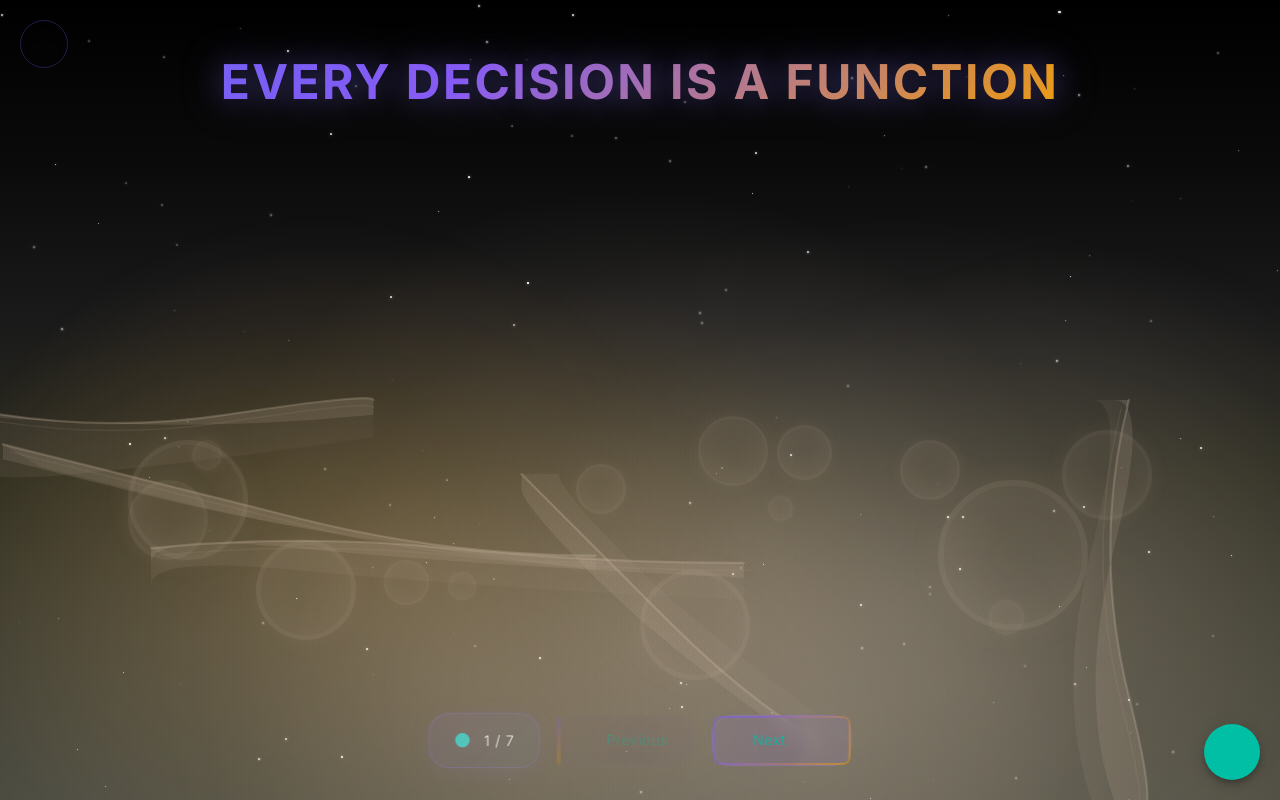
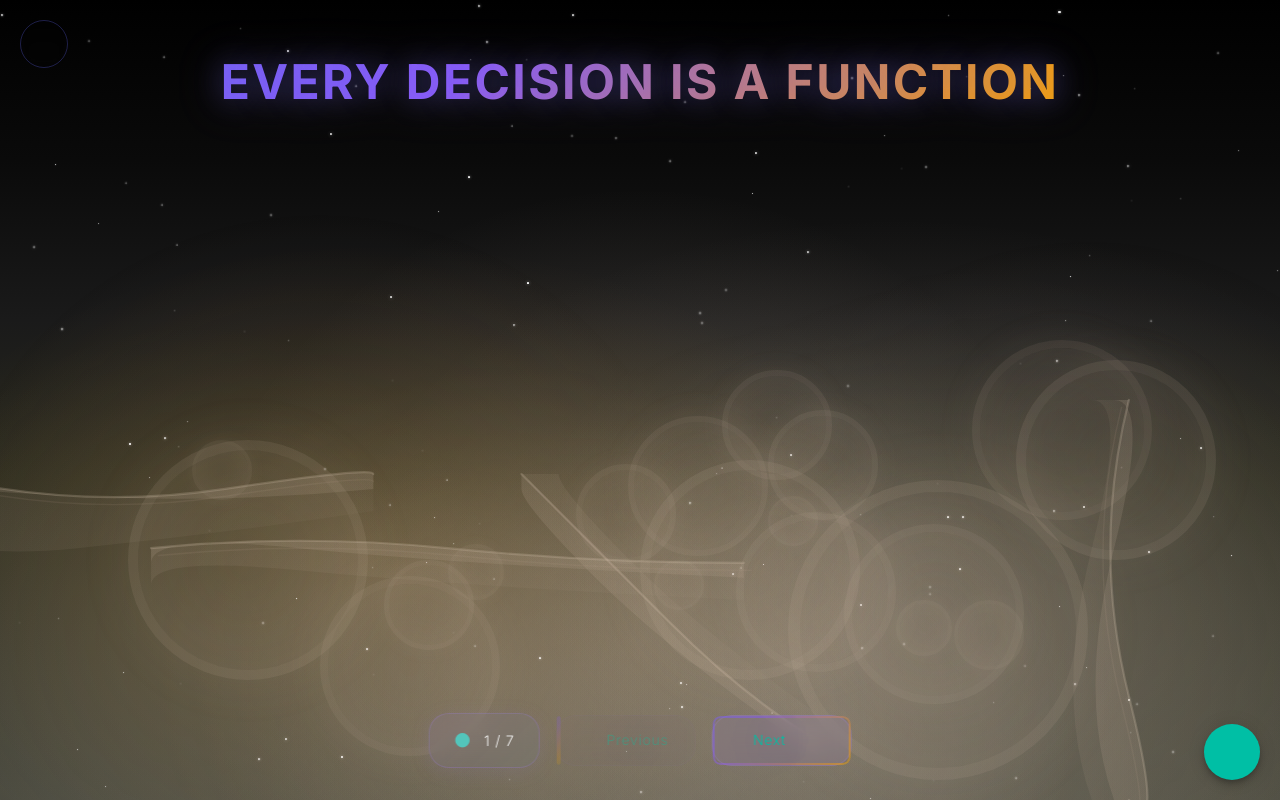
Before and after one commit to zhou-dong/alchemist-ai, a React (Vite) app: page /alchemist-ai/functions-decisions in a window 1280 px wide. Built offline with nearby package versions, Linux system fonts and the light colour scheme; some icons are missing.

Commit message:
Update MercuryBackground.tsx

```diff
--- a/src/pages/functions-decisions/MercuryBackground.tsx
+++ b/src/pages/functions-decisions/MercuryBackground.tsx
@@ -184,32 +184,14 @@ export const MercuryBackground = () => {
           position: 'absolute',
           top: '55%',
           left: '10%',
-          width: '120px',
-          height: '120px',
+          width: '240px',
+          height: '240px',
           borderRadius: '50%',
-          border: `5px solid ${craterColors.border.large}`,
+          border: `10px solid ${craterColors.border.large}`,
           boxShadow: `
-            inset 0 0 60px ${craterColors.shadow.inset},
-            0 0 30px ${craterColors.shadow.outer},
-            inset 0 0 100px ${craterColors.shadow.deep}
-          `,
-          zIndex: 0.5,
-          opacity: craterColors.opacity,
-        }}
-      />
-      <Box
-        sx={{
-          position: 'absolute',
-          top: '60%',
-          left: '10%',
-          width: '80px',
-          height: '80px',
-          borderRadius: '50%',
-          border: `4px solid ${craterColors.border.medium}`,
-          boxShadow: `
-            inset 0 0 45px ${craterColors.shadow.inset},
-            0 0 20px ${craterColors.shadow.outer},
-            inset 0 0 70px ${craterColors.shadow.deep}
+            inset 0 0 120px ${craterColors.shadow.inset},
+            0 0 60px ${craterColors.shadow.outer},
+            inset 0 0 200px ${craterColors.shadow.deep}
           `,
           zIndex: 0.5,
           opacity: craterColors.opacity,
@@ -220,50 +202,14 @@ export const MercuryBackground = () => {
           position: 'absolute',
           top: '60%',
           right: '15%',
-          width: '150px',
-          height: '150px',
+          width: '300px',
+          height: '300px',
           borderRadius: '50%',
-          border: `6px solid ${craterColors.border.large}`,
+          border: `12px solid ${craterColors.border.large}`,
           boxShadow: `
-            inset 0 0 70px ${craterColors.shadow.inset},
-            0 0 35px ${craterColors.shadow.outer},
-            inset 0 0 120px ${craterColors.shadow.deep}
-          `,
-          zIndex: 0.5,
-          opacity: craterColors.opacity,
-        }}
-      />
-      <Box
-        sx={{
-          position: 'absolute',
-          bottom: '20%',
-          left: '20%',
-          width: '100px',
-          height: '100px',
-          borderRadius: '50%',
-          border: `5px solid ${craterColors.border.large}`,
-          boxShadow: `
-            inset 0 0 50px ${craterColors.shadow.inset},
-            0 0 25px ${craterColors.shadow.outer},
-            inset 0 0 85px ${craterColors.shadow.deep}
-          `,
-          zIndex: 0.5,
-          opacity: craterColors.opacity,
-        }}
-      />
-      <Box
-        sx={{
-          position: 'absolute',
-          top: '55%',
-          right: '25%',
-          width: '60px',
-          height: '60px',
-          borderRadius: '50%',
-          border: `3px solid ${craterColors.border.medium}`,
-          boxShadow: `
-            inset 0 0 30px ${craterColors.shadow.inset},
-            0 0 15px ${craterColors.shadow.outer},
-            inset 0 0 50px ${craterColors.shadow.deep}
+            inset 0 0 140px ${craterColors.shadow.inset},
+            0 0 70px ${craterColors.shadow.outer},
+            inset 0 0 240px ${craterColors.shadow.deep}
           `,
           zIndex: 0.5,
           opacity: craterColors.opacity,
@@ -274,14 +220,14 @@ export const MercuryBackground = () => {
           position: 'absolute',
           bottom: '35%',
           right: '10%',
-          width: '90px',
-          height: '90px',
+          width: '180px',
+          height: '180px',
           borderRadius: '50%',
-          border: `4px solid ${craterColors.border.medium}`,
+          border: `8px solid ${craterColors.border.medium}`,
           boxShadow: `
-            inset 0 0 45px ${craterColors.shadow.inset},
-            0 0 22px ${craterColors.shadow.outer},
-            inset 0 0 75px ${craterColors.shadow.deep}
+            inset 0 0 90px ${craterColors.shadow.inset},
+            0 0 44px ${craterColors.shadow.outer},
+            inset 0 0 150px ${craterColors.shadow.deep}
           `,
           zIndex: 0.5,
           opacity: craterColors.opacity,
@@ -292,14 +238,14 @@ export const MercuryBackground = () => {
           position: 'absolute',
           top: '52%',
           right: '40%',
-          width: '70px',
-          height: '70px',
+          width: '140px',
+          height: '140px',
           borderRadius: '50%',
-          border: `3px solid ${craterColors.border.medium}`,
+          border: `6px solid ${craterColors.border.medium}`,
           boxShadow: `
-            inset 0 0 35px ${craterColors.shadow.inset},
-            0 0 18px ${craterColors.shadow.outer},
-            inset 0 0 60px ${craterColors.shadow.deep}
+            inset 0 0 70px ${craterColors.shadow.inset},
+            0 0 36px ${craterColors.shadow.outer},
+            inset 0 0 120px ${craterColors.shadow.deep}
           `,
           zIndex: 0.5,
           opacity: craterColors.opacity,
@@ -310,14 +256,14 @@ export const MercuryBackground = () => {
           position: 'absolute',
           bottom: '15%',
           left: '50%',
-          width: '110px',
-          height: '110px',
+          width: '220px',
+          height: '220px',
           borderRadius: '50%',
-          border: `5px solid ${craterColors.border.large}`,
+          border: `10px solid ${craterColors.border.large}`,
           boxShadow: `
-            inset 0 0 55px ${craterColors.shadow.inset},
-            0 0 28px ${craterColors.shadow.outer},
-            inset 0 0 95px ${craterColors.shadow.deep}
+            inset 0 0 110px ${craterColors.shadow.inset},
+            0 0 56px ${craterColors.shadow.outer},
+            inset 0 0 190px ${craterColors.shadow.deep}
           `,
           zIndex: 0.5,
           opacity: craterColors.opacity,
@@ -330,14 +276,14 @@ export const MercuryBackground = () => {
           position: 'absolute',
           top: '58%',
           left: '45%',
-          width: '50px',
-          height: '50px',
+          width: '100px',
+          height: '100px',
           borderRadius: '50%',
-          border: `3px solid ${craterColors.border.medium}`,
+          border: `6px solid ${craterColors.border.medium}`,
           boxShadow: `
-            inset 0 0 25px ${craterColors.shadow.inset},
-            0 0 12px ${craterColors.shadow.outer},
-            inset 0 0 40px ${craterColors.shadow.deep}
+            inset 0 0 50px ${craterColors.shadow.inset},
+            0 0 24px ${craterColors.shadow.outer},
+            inset 0 0 80px ${craterColors.shadow.deep}
           `,
           zIndex: 0.5,
           opacity: craterColors.opacity,
@@ -348,14 +294,14 @@ export const MercuryBackground = () => {
           position: 'absolute',
           top: '70%',
           left: '30%',
-          width: '45px',
-          height: '45px',
+          width: '90px',
+          height: '90px',
           borderRadius: '50%',
-          border: `2.5px solid ${craterColors.border.medium}`,
+          border: `5px solid ${craterColors.border.medium}`,
           boxShadow: `
-            inset 0 0 20px ${craterColors.shadow.inset},
-            0 0 10px ${craterColors.shadow.outer},
-            inset 0 0 35px ${craterColors.shadow.deep}
+            inset 0 0 40px ${craterColors.shadow.inset},
+            0 0 20px ${craterColors.shadow.outer},
+            inset 0 0 70px ${craterColors.shadow.deep}
           `,
           zIndex: 0.5,
           opacity: craterColors.opacity,
@@ -366,14 +312,14 @@ export const MercuryBackground = () => {
           position: 'absolute',
           bottom: '40%',
           right: '35%',
-          width: '55px',
-          height: '55px',
+          width: '110px',
+          height: '110px',
           borderRadius: '50%',
-          border: `3px solid ${craterColors.border.medium}`,
+          border: `6px solid ${craterColors.border.medium}`,
           boxShadow: `
-            inset 0 0 28px ${craterColors.shadow.inset},
-            0 0 14px ${craterColors.shadow.outer},
-            inset 0 0 45px ${craterColors.shadow.deep}
+            inset 0 0 56px ${craterColors.shadow.inset},
+            0 0 28px ${craterColors.shadow.outer},
+            inset 0 0 90px ${craterColors.shadow.deep}
           `,
           zIndex: 0.5,
           opacity: craterColors.opacity,
@@ -386,14 +332,14 @@ export const MercuryBackground = () => {
           position: 'absolute',
           top: '55%',
           left: '15%',
-          width: '30px',
-          height: '30px',
+          width: '60px',
+          height: '60px',
           borderRadius: '50%',
-          border: `2px solid ${craterColors.border.small}`,
+          border: `4px solid ${craterColors.border.small}`,
           boxShadow: `
-            inset 0 0 15px ${craterColors.shadow.inset},
-            0 0 8px ${craterColors.shadow.outer},
-            inset 0 0 25px ${craterColors.shadow.deep}
+            inset 0 0 30px ${craterColors.shadow.inset},
+            0 0 16px ${craterColors.shadow.outer},
+            inset 0 0 50px ${craterColors.shadow.deep}
           `,
           zIndex: 0.5,
           opacity: craterColors.opacity,
@@ -404,14 +350,14 @@ export const MercuryBackground = () => {
           position: 'absolute',
           top: '75%',
           right: '20%',
-          width: '35px',
-          height: '35px',
+          width: '70px',
+          height: '70px',
           borderRadius: '50%',
-          border: `2px solid ${craterColors.border.small}`,
+          border: `4px solid ${craterColors.border.small}`,
           boxShadow: `
-            inset 0 0 18px ${craterColors.shadow.inset},
-            0 0 10px ${craterColors.shadow.outer},
-            inset 0 0 30px ${craterColors.shadow.deep}
+            inset 0 0 36px ${craterColors.shadow.inset},
+            0 0 20px ${craterColors.shadow.outer},
+            inset 0 0 60px ${craterColors.shadow.deep}
           `,
           zIndex: 0.5,
           opacity: craterColors.opacity,
@@ -422,14 +368,14 @@ export const MercuryBackground = () => {
           position: 'absolute',
           top: '62%',
           left: '60%',
-          width: '25px',
-          height: '25px',
+          width: '50px',
+          height: '50px',
           borderRadius: '50%',
-          border: `1.5px solid ${craterColors.border.small}`,
+          border: `3px solid ${craterColors.border.small}`,
           boxShadow: `
-            inset 0 0 12px ${craterColors.shadow.inset},
-            0 0 6px ${craterColors.shadow.outer},
-            inset 0 0 20px ${craterColors.shadow.deep}
+            inset 0 0 24px ${craterColors.shadow.inset},
+            0 0 12px ${craterColors.shadow.outer},
+            inset 0 0 40px ${craterColors.shadow.deep}
           `,
           zIndex: 0.5,
           opacity: craterColors.opacity,
@@ -440,14 +386,146 @@ export const MercuryBackground = () => {
           position: 'absolute',
           bottom: '25%',
           left: '35%',
-          width: '28px',
-          height: '28px',
+          width: '56px',
+          height: '56px',
           borderRadius: '50%',
-          border: `2px solid ${craterColors.border.small}`,
+          border: `4px solid ${craterColors.border.small}`,
           boxShadow: `
-            inset 0 0 14px ${craterColors.shadow.inset},
-            0 0 7px ${craterColors.shadow.outer},
-            inset 0 0 23px ${craterColors.shadow.deep}
+            inset 0 0 28px ${craterColors.shadow.inset},
+            0 0 14px ${craterColors.shadow.outer},
+            inset 0 0 46px ${craterColors.shadow.deep}
+          `,
+          zIndex: 0.5,
+          opacity: craterColors.opacity,
+        }}
+      />
+
+      {/* Additional Large Craters */}
+      <Box
+        sx={{
+          position: 'absolute',
+          top: '72%',
+          left: '25%',
+          width: '180px',
+          height: '180px',
+          borderRadius: '50%',
+          border: `8px solid ${craterColors.border.medium}`,
+          boxShadow: `
+            inset 0 0 90px ${craterColors.shadow.inset},
+            0 0 44px ${craterColors.shadow.outer},
+            inset 0 0 150px ${craterColors.shadow.deep}
+          `,
+          zIndex: 0.5,
+          opacity: craterColors.opacity,
+        }}
+      />
+      <Box
+        sx={{
+          position: 'absolute',
+          top: '64%',
+          right: '30%',
+          width: '160px',
+          height: '160px',
+          borderRadius: '50%',
+          border: `8px solid ${craterColors.border.medium}`,
+          boxShadow: `
+            inset 0 0 90px ${craterColors.shadow.inset},
+            0 0 40px ${craterColors.shadow.outer},
+            inset 0 0 140px ${craterColors.shadow.deep}
+          `,
+          zIndex: 0.5,
+          opacity: craterColors.opacity,
+        }}
+      />
+      <Box
+        sx={{
+          position: 'absolute',
+          bottom: '30%',
+          right: '5%',
+          width: '200px',
+          height: '200px',
+          borderRadius: '50%',
+          border: `10px solid ${craterColors.border.large}`,
+          boxShadow: `
+            inset 0 0 100px ${craterColors.shadow.inset},
+            0 0 50px ${craterColors.shadow.outer},
+            inset 0 0 170px ${craterColors.shadow.deep}
+          `,
+          zIndex: 0.5,
+          opacity: craterColors.opacity,
+        }}
+      />
+      <Box
+        sx={{
+          position: 'absolute',
+          bottom: '12%',
+          right: '20%',
+          width: '180px',
+          height: '180px',
+          borderRadius: '50%',
+          border: `8px solid ${craterColors.border.medium}`,
+          boxShadow: `
+            inset 0 0 90px ${craterColors.shadow.inset},
+            0 0 44px ${craterColors.shadow.outer},
+            inset 0 0 150px ${craterColors.shadow.deep}
+          `,
+          zIndex: 0.5,
+          opacity: craterColors.opacity,
+        }}
+      />
+
+      {/* Additional Medium Craters */}
+      <Box
+        sx={{
+          position: 'absolute',
+          bottom: '35%',
+          left: '60%',
+          width: '110px',
+          height: '110px',
+          borderRadius: '50%',
+          border: `6px solid ${craterColors.border.medium}`,
+          boxShadow: `
+            inset 0 0 56px ${craterColors.shadow.inset},
+            0 0 28px ${craterColors.shadow.outer},
+            inset 0 0 90px ${craterColors.shadow.deep}
+          `,
+          zIndex: 0.5,
+          opacity: craterColors.opacity,
+        }}
+      />
+
+      {/* Additional Small Craters */}
+      <Box
+        sx={{
+          position: 'absolute',
+          top: '70%',
+          right: '45%',
+          width: '50px',
+          height: '50px',
+          borderRadius: '50%',
+          border: `3px solid ${craterColors.border.small}`,
+          boxShadow: `
+            inset 0 0 24px ${craterColors.shadow.inset},
+            0 0 12px ${craterColors.shadow.outer},
+            inset 0 0 40px ${craterColors.shadow.deep}
+          `,
+          zIndex: 0.5,
+          opacity: craterColors.opacity,
+        }}
+      />
+      <Box
+        sx={{
+          position: 'absolute',
+          bottom: '18%',
+          left: '70%',
+          width: '56px',
+          height: '56px',
+          borderRadius: '50%',
+          border: `4px solid ${craterColors.border.small}`,
+          boxShadow: `
+            inset 0 0 28px ${craterColors.shadow.inset},
+            0 0 14px ${craterColors.shadow.outer},
+            inset 0 0 46px ${craterColors.shadow.deep}
           `,
           zIndex: 0.5,
           opacity: craterColors.opacity,
@@ -489,19 +567,19 @@ export const MercuryBackground = () => {
         {/* Scarp 1 - Curved from left to center (bottom half) */}
         {/* Shadow side (below the scarp) */}
         <path
-          d="M 0 540 Q 200 590, 400 560 T 600 540 L 600 590 Q 400 620, 200 640 T 0 590 Z"
+          d="M 0 640 Q 200 690, 400 660 T 600 640 L 600 690 Q 400 720, 200 740 T 0 690 Z"
           fill="url(#scarpShadow)"
           opacity={scarpColors.shadowOpacity}
         />
         {/* Cliff face */}
         <path
-          d="M 0 540 Q 200 590, 400 560 T 600 540 L 600 560 Q 400 580, 200 570 T 0 550 Z"
+          d="M 0 640 Q 200 690, 400 660 T 600 640 L 600 660 Q 400 680, 200 670 T 0 650 Z"
           fill="url(#scarpFace)"
           opacity={scarpColors.faceOpacity}
         />
         {/* Top edge highlight */}
         <path
-          d="M 0 540 Q 200 590, 400 560 T 600 540"
+          d="M 0 640 Q 200 690, 400 660 T 600 640"
           stroke={scarpColors.highlight}
           strokeWidth="3"
           fill="none"
@@ -510,7 +588,7 @@ export const MercuryBackground = () => {
         />
         {/* Bottom edge shadow */}
         <path
-          d="M 0 550 Q 200 600, 400 570 T 600 550"
+          d="M 0 650 Q 200 700, 400 670 T 600 650"
           stroke={scarpColors.edgeShadow}
           strokeWidth="2"
           fill="none"
@@ -582,38 +660,6 @@ export const MercuryBackground = () => {
           opacity={scarpColors.edgeShadowOpacity}
         />
 
-        {/* Scarp 4 - Diagonal scarp */}
-        {/* Shadow side */}
-        <path
-          d="M 100 600 Q 300 650, 500 700 T 900 750 L 950 780 Q 550 730, 350 680 T 150 630 Z"
-          fill="url(#scarpShadow)"
-          opacity={scarpColors.shadowOpacity}
-        />
-        {/* Cliff face */}
-        <path
-          d="M 100 600 Q 300 650, 500 700 T 900 750 L 900 770 Q 500 720, 300 670 T 100 620 Z"
-          fill="url(#scarpFace)"
-          opacity={scarpColors.faceOpacity}
-        />
-        {/* Top edge highlight */}
-        <path
-          d="M 100 600 Q 300 650, 500 700 T 900 750"
-          stroke={scarpColors.highlight}
-          strokeWidth="3"
-          fill="none"
-          strokeLinecap="round"
-          opacity={scarpColors.highlightOpacity}
-        />
-        {/* Bottom edge shadow */}
-        <path
-          d="M 110 610 Q 310 660, 510 710 T 910 760"
-          stroke={scarpColors.edgeShadow}
-          strokeWidth="2"
-          fill="none"
-          strokeLinecap="round"
-          opacity={scarpColors.edgeShadowOpacity}
-        />
-
         {/* Scarp 5 - Vertical curved scarp (bottom half) */}
         {/* Shadow side (left) */}
         <path
```
